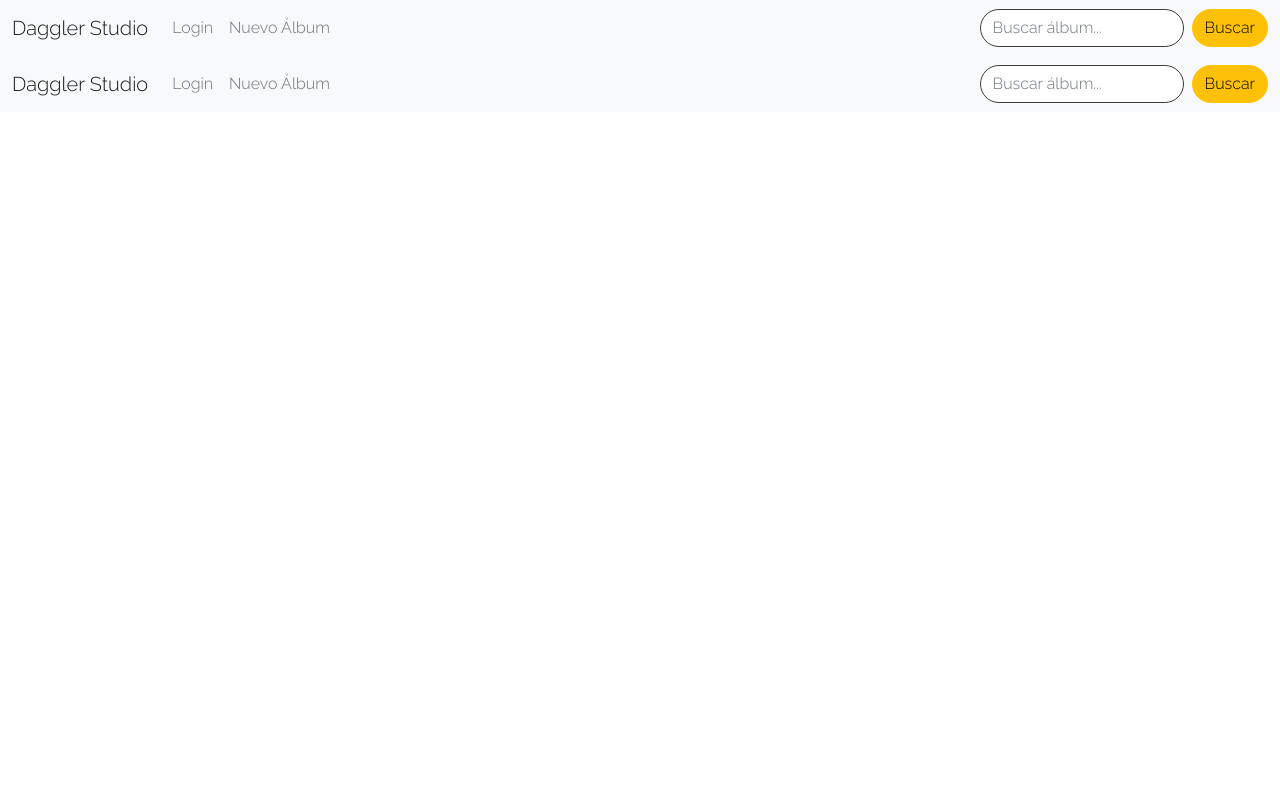
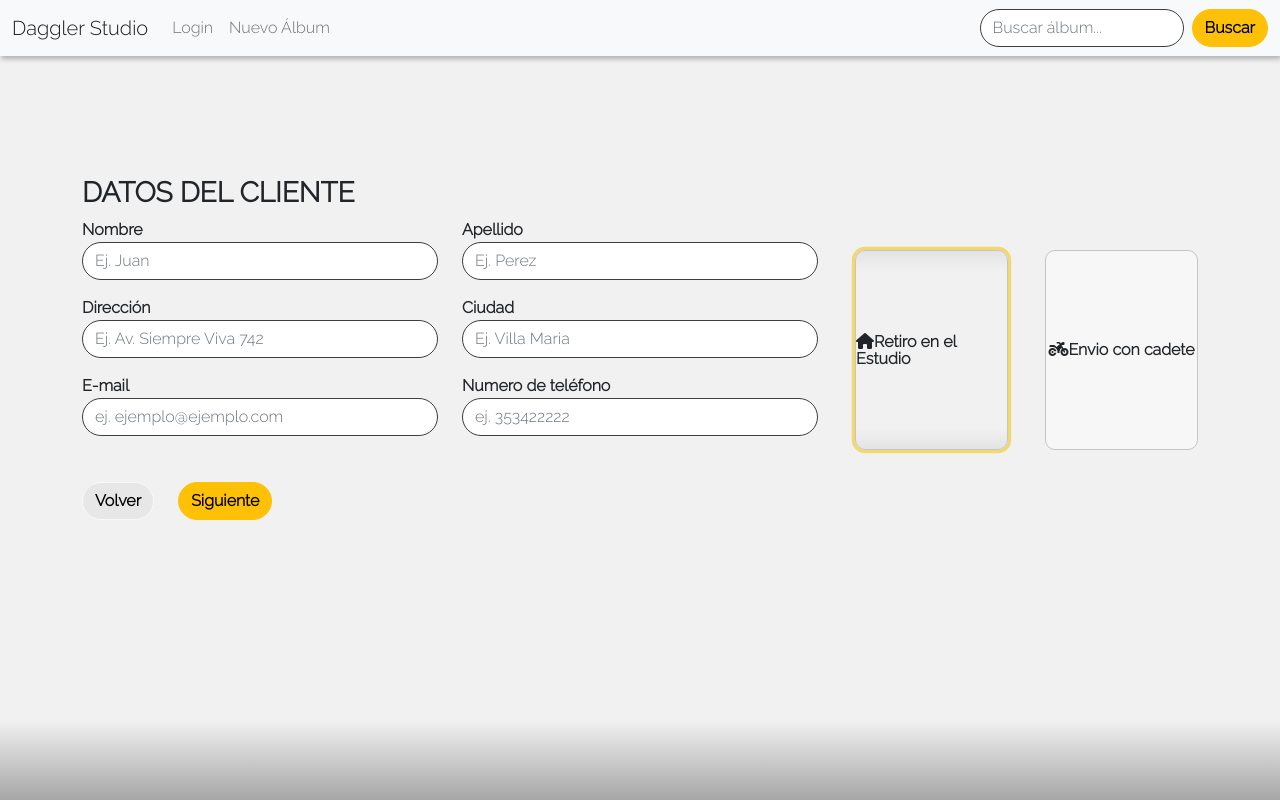
Before and after one commit to TebiV/daggler-dev-fe, a React (Create React App) app: page /carrito-2 in a window 1280 px wide. Built offline with nearby package versions, Linux system fonts and the light colour scheme.

Commit message:
Formulario datos clientes

```diff
--- a/public/index.html
+++ b/public/index.html
@@ -28,6 +28,7 @@
 <link rel="preconnect" href="https://fonts.gstatic.com" crossorigin>
 <link href="https://fonts.googleapis.com/css2?family=Raleway:wght@300&display=swap" rel="stylesheet">
     <link href="https://cdn.jsdelivr.net/npm/bootstrap@5.0.2/dist/css/bootstrap.min.css" rel="stylesheet" integrity="sha384-EVSTQN3/azprG1Anm3QDgpJLIm9Nao0Yz1ztcQTwFspd3yD65VohhpuuCOmLASjC" crossorigin="anonymous">
+    <script src="https://kit.fontawesome.com/5fcc1b9608.js" crossorigin="anonymous"></script>
     <title>React App</title>
   </head>
   <body>
--- a/src/App.js
+++ b/src/App.js
@@ -5,6 +5,7 @@ import NewAlbumes from './components/albumes/NewAlbumes';
 import Login from "./components/admin/login";
 import Header from './components/Header';
 import SubidaFotos from './components/albumes/SubidaFotos';
+import FormDatosCliente from './components/compras/FormDatosCliente';
 function App() {
   return (
     <div>
@@ -20,6 +21,7 @@ function App() {
         <Route exact path="/new-album" component={NewAlbumes}/>
         <Route exact path="/login" component={Login}/>
         <Route exact path="/subir-fotos" component={SubidaFotos}/>
+        <Route exact path="/carrito-2" component={FormDatosCliente}/>
         <Route exact  component={Header} />
       </Switch>
     </Router>
--- a/src/components/albumes/NewAlbumes.js
+++ b/src/components/albumes/NewAlbumes.js
@@ -66,7 +66,7 @@ const NewAlbumes = () => {
        >
 
             <div className="container-fluid mt-5">
-                <h3>DATOS DEL ALBUM</h3>
+                <h3 className="font-weight-bold">DATOS DEL ALBUM</h3>
                 <div className="row mt-5  align-items-center ">
                     <div className="col-xs-2 col-md-2  px-5 ">
                         <div className="form-check mb-3">
@@ -77,7 +77,7 @@ const NewAlbumes = () => {
                                 name="privadoCheckbox"
                                 id="privadoCheckbox"
                             />
-                            <label className="form-check-label" htmlFor="privadoCheckbox">Privado</label>
+                            <label className="form-check-label font-weight-bold" htmlFor="privadoCheckbox">Privado</label>
                         </div>
 
 
@@ -89,7 +89,7 @@ const NewAlbumes = () => {
                                 name="descargasCheckbox"
                                 id="descargasCheckbox"
                             />
-                            <label className="form-check-label" htmlFor="descargasCheckbox">Permitir Descargas</label>
+                            <label className="form-check-label font-weight-bold" htmlFor="descargasCheckbox">Permitir Descargas</label>
                        </div>
 
                        <div className="form-check mb-3">
@@ -100,12 +100,12 @@ const NewAlbumes = () => {
                                 name="comprasCheckbox"
                                 id="comprasCheckbox"
                             />
-                            <label className="form-check-label" htmlFor="comprasCheckbox">Permitir Compras</label>
+                            <label className="form-check-label font-weight-bold" htmlFor="comprasCheckbox">Permitir Compras</label>
                        </div>
                     </div>
                     <div className="col-xs-4 col-md-4 px-5">
                         <div className="form-group ">
-                            <h6 >Nombre del Album</h6>
+                            <h6 className="font-weight-bold">Nombre del Album</h6>
                             <input
                                 type="text"
                                 autoComplete="off"
@@ -115,7 +115,7 @@ const NewAlbumes = () => {
                                 onChange={handleChange}
                             />
                             <div className="form-group mt-4">
-                                <h6>Categoría</h6>
+                                <h6 className="font-weight-bold">Categoría</h6>
                                 <select
                                     className="form-control "
                                     name="categoria"
@@ -130,7 +130,7 @@ const NewAlbumes = () => {
                                 </select>
                             </div>
                             <div className="form-group mt-4">
-                                <h6 >Contraseña</h6>
+                                <h6 className="font-weight-bold">Contraseña</h6>
                                 <input
                                     type="password"
                                     autoComplete="off"
@@ -142,7 +142,7 @@ const NewAlbumes = () => {
                                 />
                             </div>
                             <div className="form-group mt-4">
-                                <h6 >Repita la contraseña</h6>
+                                <h6 className="font-weight-bold">Repita la contraseña</h6>
                                 <input
                                     type="password"
                                     autoComplete="off"
--- /dev/null
+++ b/src/components/compras/FormDatosCliente.js
@@ -0,0 +1,144 @@
+import React from 'react';
+import '../../css/FormDatosCliente_css.css'
+import {Link} from 'react-router-dom'
+
+const FormDatosCliente = () => {
+
+    const handleChange=e=>{}
+
+    return (
+        <>
+            <div className="container top-row">
+                <div className="row">
+                    <h3 className="font-weight-bold">DATOS DEL CLIENTE</h3>
+                </div>
+                <div className="row">
+
+                    <div className="col-xs-12 col-md-8">
+                        <div className="row mb-3">
+
+                            <div className="col-xs-12 col-md-6">
+
+                                <label htmlFor="nombre" className="font-weight-bold" >Nombre</label>
+                                <input
+                                    type="text"
+                                    autoComplete="off"
+                                    placeholder="Ej. Juan"
+                                    className="form-control "
+                                    name="nombre"
+                                    id="nombre"
+                                    onChange={handleChange}
+
+                                />
+                            </div>
+                            <div className="col-xs-12 col-md-6">
+
+                                <label htmlFor=""className="font-weight-bold" >Apellido</label>
+                                <input
+                                    type="text"
+                                    autoComplete="off"
+                                    placeholder="Ej. Perez"
+                                    className="form-control "
+                                    name="apellido"
+                                    onChange={handleChange}
+
+                                />
+                            </div>
+                        </div>
+                        <div className="row mb-3">
+
+                            <div className="col-xs-12 col-md-6">
+                                <label htmlFor="direccion" className="font-weight-bold">Dirección</label>
+                                <input
+                                    type="text"
+                                    autoComplete="off"
+                                    placeholder="Ej. Av. Siempre Viva 742"
+                                    className="form-control "
+                                    name="direccion"
+                                    id="direccion"
+                                    onChange={handleChange}
+
+                                />
+                            </div>
+                            <div className="col-xs-12 col-md-6">
+
+                                <label htmlFor="" className="font-weight-bold">Ciudad</label>
+                                <input
+                                    type="text"
+                                    autoComplete="off"
+                                    placeholder="Ej. Villa Maria"
+                                    className="form-control "
+                                    name="ciudad"
+                                    onChange={handleChange}
+
+                                />
+                            </div>
+                        </div>
+                        <div className="row mb-3">
+
+                            <div className="col-xs-12 col-md-6">
+
+                                <label htmlFor=""className="font-weight-bold" >E-mail</label>
+                                <input
+                                    type="mail"
+                                    autoComplete="off"
+                                    placeholder="ej. ejemplo@ejemplo.com"
+                                    className="form-control "
+                                    name="email"
+                                    onChange={handleChange}
+
+                                />
+                            </div>
+                            <div className="col-xs-12 col-md-6">
+
+                                <label htmlFor=""className="font-weight-bold" >Numero de teléfono</label>
+                                <input
+                                    type="number"
+                                    autoComplete="off"
+                                    placeholder="ej. 353422222"
+                                    className="form-control "
+                                    name="telefono"
+                                    onChange={handleChange}
+
+                                />
+                            </div>
+                        </div>
+                    </div>
+                    <div className="col-xs-12 col-md-4" >
+                        <div className="row c">
+                            <div className="col-xs-6 b">
+                            <input type="radio" className="opcionCheck" name="options" id="option2" autocomplete="off" checked/>
+                                <label class="labelOpcionCheck" htmlFor="option2"><i className="fas fa-home">
+                                    <span>Retiro en el Estudio</span></i>
+
+                                </label>
+
+                            </div>
+                            <div className="col-xs-6 b">
+
+                            <input type="radio" className="opcionCheck" name="options" id="option1" autocomplete="off" />
+                                <label class="labelOpcionCheck" htmlFor="option1"><i className="fas fa-motorcycle"><span>Envio con cadete</span></i></label>
+
+
+                            </div>
+
+
+                        </div>
+
+                    </div>
+
+                        <div className="row NewAlbumes_botones">
+                                <Link to={'/admin'}>
+                                    <button type="button" className="btn btn-light">Volver</button>
+                                </Link>
+                                <Link to={'/admin'}>
+                                    <button type="button" className="btn btn-warning">Siguiente</button>
+                                </Link>
+                        </div>
+                </div>
+            </div>
+        </>
+     );
+}
+
+export default FormDatosCliente;
--- a/src/css/BootstrapOverride.css
+++ b/src/css/BootstrapOverride.css
@@ -15,16 +15,20 @@
 
 .btn-warning{
     background-color: #ffc107;
+    font-weight:bold;
 }
 .btn-warning:hover{
     background-color: #e6ac00;
+    font-weight:bold;
 }
 
 .btn-light{
     background-color: #e7e7e7;
+    font-weight: bold;
 }
 .btn-light:hover{
     background-color: #cdcdcd;
+    font-weight:bold;
 }
 
 .form-check-input:checked{
@@ -39,3 +43,9 @@
     text-underline-offset: 5px;
     text-decoration:underline;
 }
+.font-weight-bold{
+    font-weight: bold;
+}
+.navbar-light{
+    box-shadow: 1px 3px 5px #b0b0b0;
+}
--- /dev/null
+++ b/src/css/FormDatosCliente_css.css
@@ -0,0 +1,43 @@
+.opcionCheck{
+
+    opacity: 0;
+}
+.labelOpcionCheck{
+    display: flex;
+    width: 100%;
+    height: 25vh;
+    background-color: #f7f7f7;
+    border-radius: 10px;
+    border: 0.5px solid rgb(197, 197, 197);
+    align-items: center;
+    justify-content:space-around;
+    transition: background-color 6s ease-in;
+    -webkit-transition: background-color 1s;
+    -o-transition: background-color 1s;
+    -moz-transition: background-color 1s;
+    transition: box-shadow 0.5s ease;
+    margin-bottom: 2rem;
+}
+.opcionCheck:checked + .labelOpcionCheck{
+    background: rgb(227,227,227);
+background: linear-gradient(180deg, rgba(227,227,227,1) 0%, rgba(241,241,241,1) 10%, rgba(241,241,241,1) 90%, rgba(227,227,227,1) 100%);
+    box-shadow:0 0 0 .2rem rgba(241, 209, 64, 0.726);
+}
+.top-row{
+    margin-top: 15vh;
+}
+
+.b{
+    margin-top:2rem;
+    display: flex;
+    align-items: center;
+    width: 50%;
+    height: 100%;
+}
+.c{
+
+}
+.NewAlbumes_botones{
+    display: inline;
+
+  }
--- a/src/index.css
+++ b/src/index.css
@@ -5,6 +5,14 @@ body {
     sans-serif;
   -webkit-font-smoothing: antialiased;
   -moz-osx-font-smoothing: grayscale;
+  background: rgb(241,241,241);
+background: linear-gradient(180deg, rgba(241,241,241,1) 90%,rgb(204, 204, 204)95%, rgb(167, 166, 166) 100%);
+
+
+}
+html, body {
+  margin-bottom: 0;
+  height: 100%;
 }
 
 code {
```
